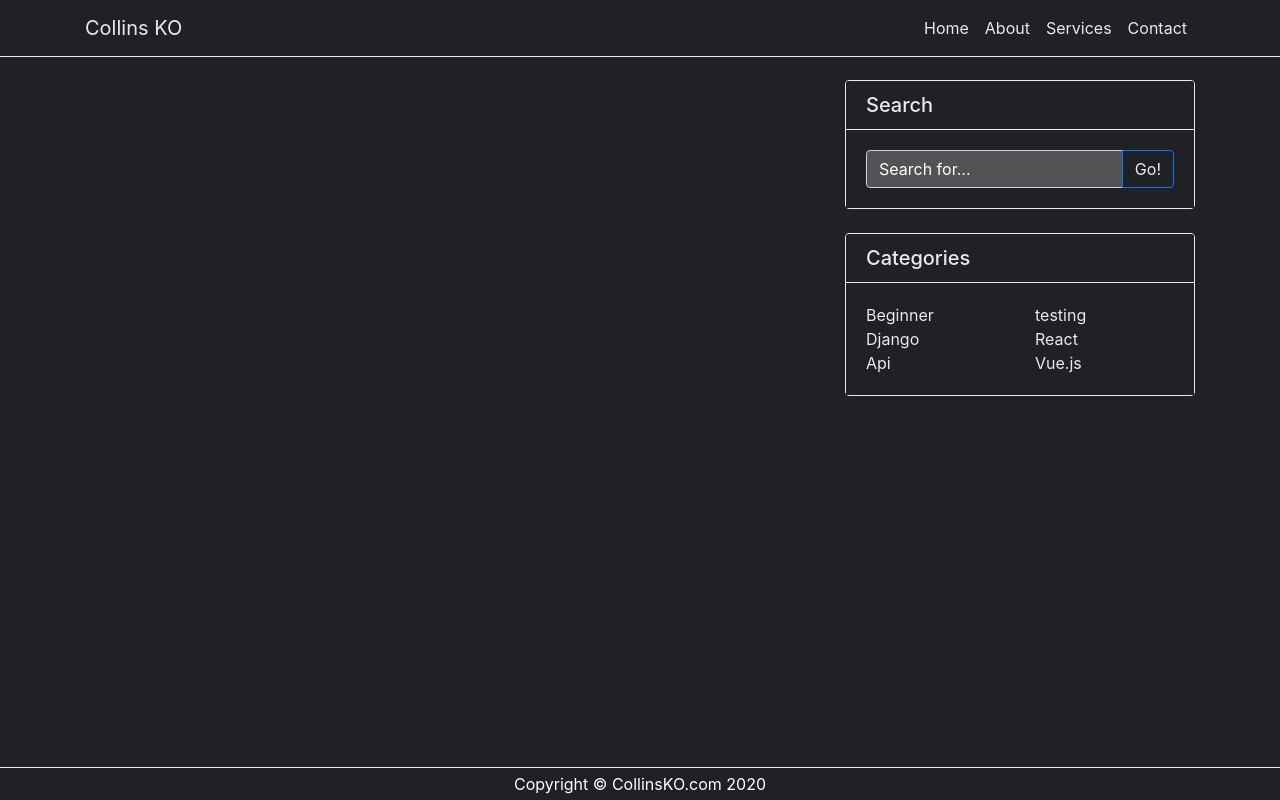
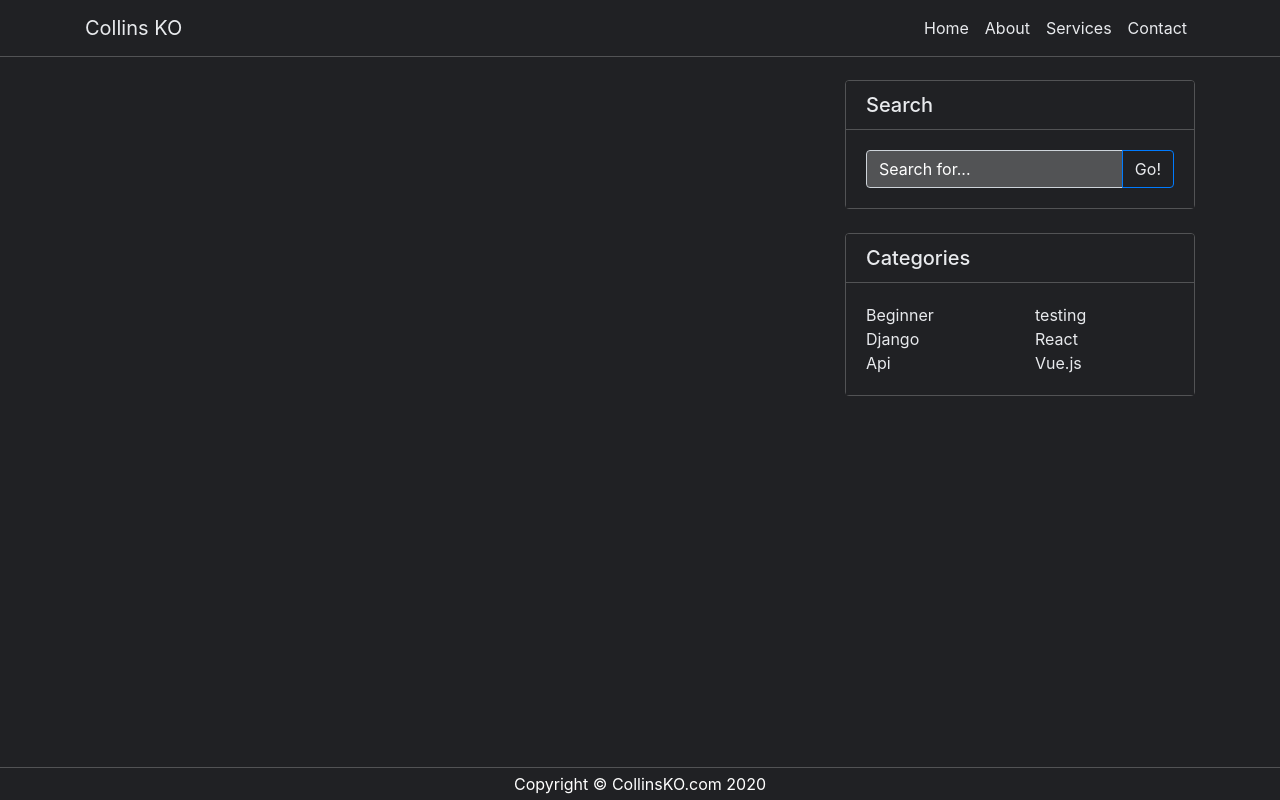
Before and after one commit to Onwughara-CK/collinsko, a Django app: page / in a window 1280 px wide. Run offline with Django 3.2, Linux system fonts and the light colour scheme; data that the repository does not hold is empty; some libraries are stand-ins or nearby versions.

Commit message:
modify border-color

```diff
--- a/blog/static/blog/main.css
+++ b/blog/static/blog/main.css
@@ -9,15 +9,15 @@
 }
 
 .card {
-  border: 1px solid #ececec !important;
+  border: 1px solid #525355 !important;
 }
 
 .card-header {
-  border-bottom: 1px solid #ececec;
+  border-bottom: 1px solid #525355;
 }
 
 .card-footer {
-  border-top: 1px solid #ececec;
+  border-top: 1px solid #525355;
 }
 
 body {
@@ -25,11 +25,11 @@ body {
 }
 
 nav {
-  border-bottom: 0.5px solid #ececec;
+  border-bottom: 0.5px solid #525355;
 }
 
 footer {
-  border-top: 1px solid #ececec !important;
+  border-top: 1px solid #525355 !important;
 }
 
 .bg-dark {
--- a/blog/views.py
+++ b/blog/views.py
@@ -23,7 +23,6 @@ class PostDetailView(generic.DetailView):
 class PostRedirectDetailView(RedirectView):
     permanent = True
     query_string = True
-    #pattern_name = 'blog:detail'
 
     def get_redirect_url(self, *args, **kwargs):
         post = get_object_or_404(Post, pk=kwargs['pk'])
--- a/templates/blog/base.html
+++ b/templates/blog/base.html
@@ -23,7 +23,7 @@
     <!-- Navigation -->
     <nav class="navbar navbar-expand-lg navbar-dark bg-dark fixed-top">
         <div class="container">
-            <a class="navbar-brand" href="#">Collins KO</a>
+            <a class="navbar-brand" href="{% url 'blog:home' %}">Collins KO</a>
             <button class="navbar-toggler" type="button" data-toggle="collapse" data-target="#navbarResponsive"
                 aria-controls="navbarResponsive" aria-expanded="false" aria-label="Toggle navigation">
                 <span class="navbar-toggler-icon"></span>
```
